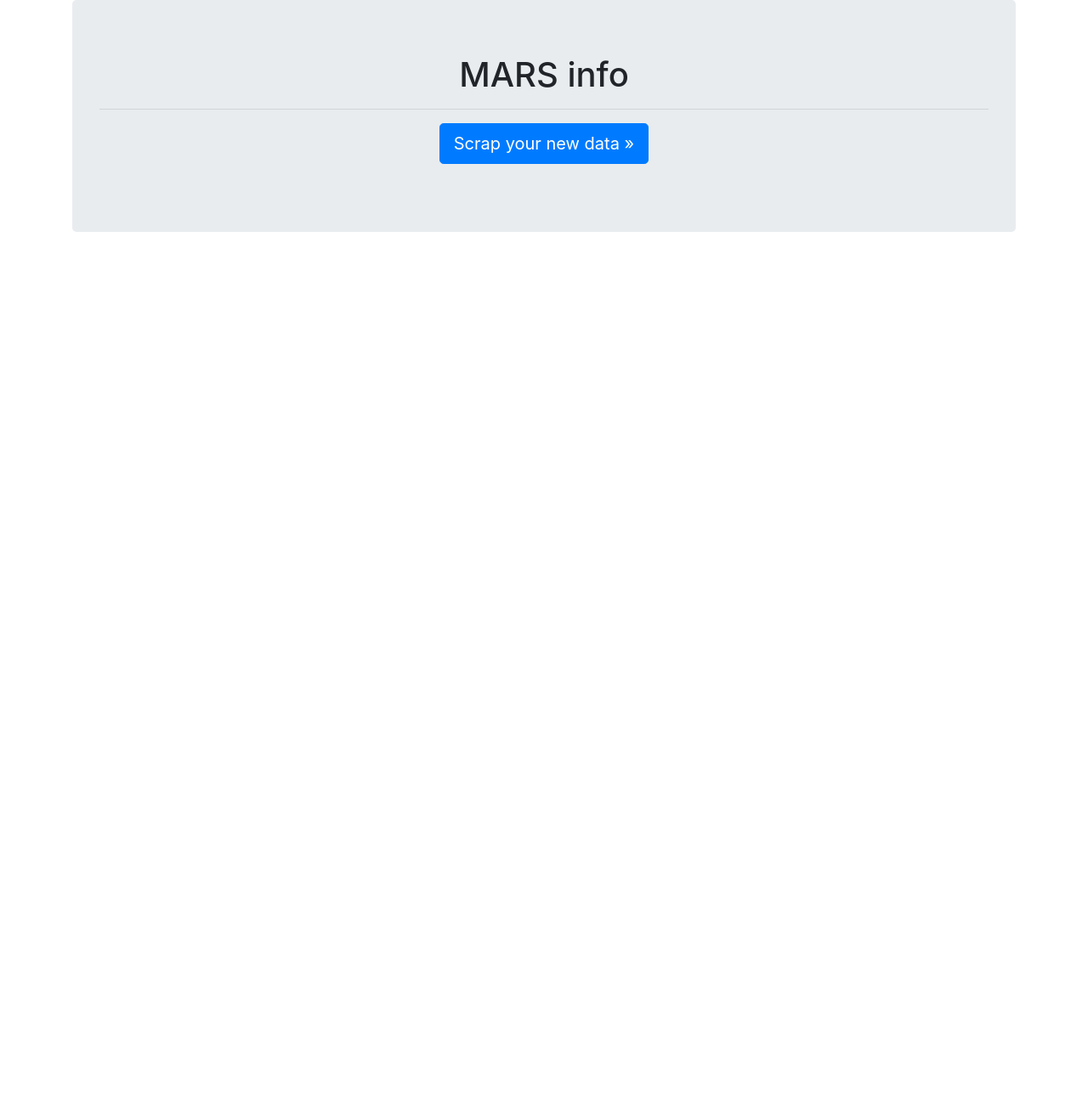
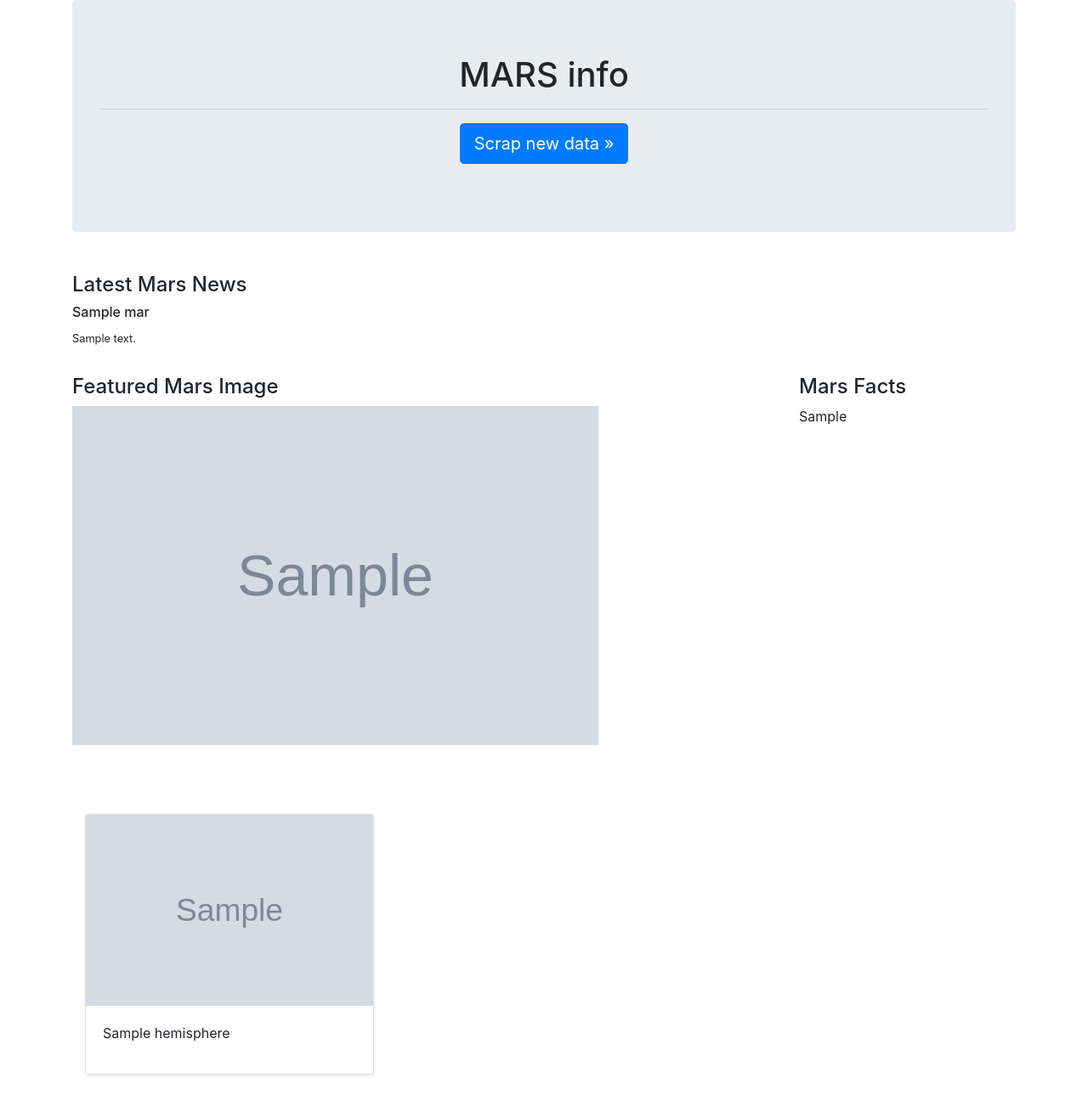
Before and after one commit to luzvazgal/web-scraping-challenge, a Flask app: page / in a window 1280 px wide. Shown: the whole page at 85% size. Before the commit the page ends 273 px from the top, so only its background shows below. Run offline with Flask 2, Linux system fonts and the light colour scheme; grey boxes marked "Sample" are stand-in pictures; a database or web service that is not in the repository returns one stand-in record (values such as "Sample title").

Commit message:
Correcting hemisphere routes

```diff
--- a/app.py
+++ b/app.py
@@ -15,18 +15,18 @@ db = client.mars_db
 @app.route("/")
 def main():
     #Getting data from MongoDB
-    mars_info = db.mars.find()
+    mars_info = db.mars.find_one()
+    #print(f"TYPE: {type(mars_info)}")
+
     print(mars_info)
-
-    title=mars_info['Title']
+    title = mars_info['Title']
     description= mars_info['Description']
     featured_url = mars_info['Featured_Image_URL']
     general_data= mars_info['General_Data']
     hemisphere_imgs = mars_info['Hemisphere_Images_URLs']
 
-    return render_template("index.html", title=title, description=description, featured_image=featured_url,
-    general_data=general_data, hemisphere_images=hemisphere_imgs)
-
+    #return render_template("index.html", title=title, description=description, featured_image=featured_url, general_data=general_data, hemisphere_images=hemisphere_imgs)
+    return render_template("index.html", mars_info=mars_info)
 
 @app.route("/scrape")
 def scrape():
--- a/scrape_mars.py
+++ b/scrape_mars.py
@@ -11,14 +11,16 @@ from webdriver_manager.chrome import ChromeDriverManager
 import re as re
 #Importing Pandas as it will be used to scrap tables
 import pandas as pd
+from selenium import webdriver
 
 
 
 #Getting robot and load driver into cache
 executable_path = {'executable_path': ChromeDriverManager().install()}
+#option = webdriver.ChromeOptions()
+#option.add_argument('--headless')
+#driver = webdriver.Chrome(chrome_options=option)
 browser = Browser('chrome', **executable_path, headless=False)
-
-
 
 #URLs of sites to scrap
 NASA_site = "https://mars.nasa.gov/news/"
@@ -101,10 +103,10 @@ def scrape():
     #Creating a dictionary with the image url string and the hemisphere title to a list. This list will contain one dictionary for each hemisphere.
 
     hemisphere_image_urls = [
-        {"title": "Valles Marineris Hemisphere", "img_url": "https://astrogeology.usgs.gov/search/map/Mars/Viking/valles_marineris_enhanced"},
-        {"title": "Cerberus Hemisphere", "img_url": "https://astrogeology.usgs.gov/search/map/Mars/Viking/cerberus_enhanced"},
-        {"title": "Schiaparelli Hemisphere", "img_url": "https://astrogeology.usgs.gov/search/map/Mars/Viking/schiaparelli_enhanced"},
-        {"title": "Syrtis Major Hemisphere", "img_url": "https://astrogeology.usgs.go"}
+        {"title": "Valles Marineris Hemisphere", "img_url": "https://astropedia.astrogeology.usgs.gov/download/Mars/Viking/valles_marineris_enhanced.tif/full.jpg"},
+        {"title": "Cerberus Hemisphere", "img_url": "https://astrogeology.usgs.gov/search/map/Mars/Viking/cerberus_enhanced.tif/full.jpg"},
+        {"title": "Schiaparelli Hemisphere", "img_url": "https://astrogeology.usgs.gov/search/map/Mars/Viking/schiaparelli_enhanced.tif/full.jpg"},
+        {"title": "Syrtis Major Hemisphere", "img_url": "https://astropedia.astrogeology.usgs.gov/download/Mars/Viking/syrtis_major_enhanced.tif/full.jpg"}
         ]
 
 
--- a/templates/index.html
+++ b/templates/index.html
@@ -15,7 +15,7 @@
               <h1>MARS info</h1>
               <hr>
               <!--Iterating inside list-->
-              <p><a class="btn btn-primary btn-lg" href="#" role="button">Scrap your new data &raquo;</a></p>
+              <p><a class="btn btn-primary btn-lg" href="/scrape" role="button">Scrap new data &raquo;</a></p>
               <ul>
                   {%for team in teams%}
                   <li>{{team.player}} plays as: {{team.position}}</li>
@@ -23,7 +23,45 @@
               </ul>
 
         </div>
+        <div class="row" id="news">
+            <div class="col-md-12">
+                <p>
+              <h4 class="heading">Latest Mars News</h4>
+              <h6 class="heading">{{mars_info.Title}} </h6>
+              <small>{{mars_info.Description}}</small></p>
+            </div>
+          </div>
+          <div class="row" >
+            <div class="col-md-9">
+                <p>
+                <h4 class="heading">Featured Mars Image</h4>
+                <img src={{mars_info.Featured_Image_URL}} width="75%" height="75%">
+            </p>
+            </div>
+            <div class="col-md-3">
+                <p>
+                    <h4 class="heading">Mars Facts</h4>
+                    {{mars_info.General_Data}}
+                </p>
+            </div>
+          </div>
+
+          {% for hemisphere in mars_info.Hemisphere_Images_URLs %}
+          <div class="col-md-4">
+            <div class="card mb-4 shadow-sm">
+              <img src={{hemisphere["img_url"]}} width="100%" height="225" background="#55595c" color="#eceeef" class="card-img-top">
+              <div class="card-body">
+                <p class="card-text">{{hemisphere['title']}}</p>
+                <div class="d-flex justify-content-between align-items-center">
+                </div>
+              </div>
+              {% endfor %}
+            </div>
+          </div>
+
       </div>
+
+
 
 </body>
 </html>
```
Also changed, not shown: 1 other file.
